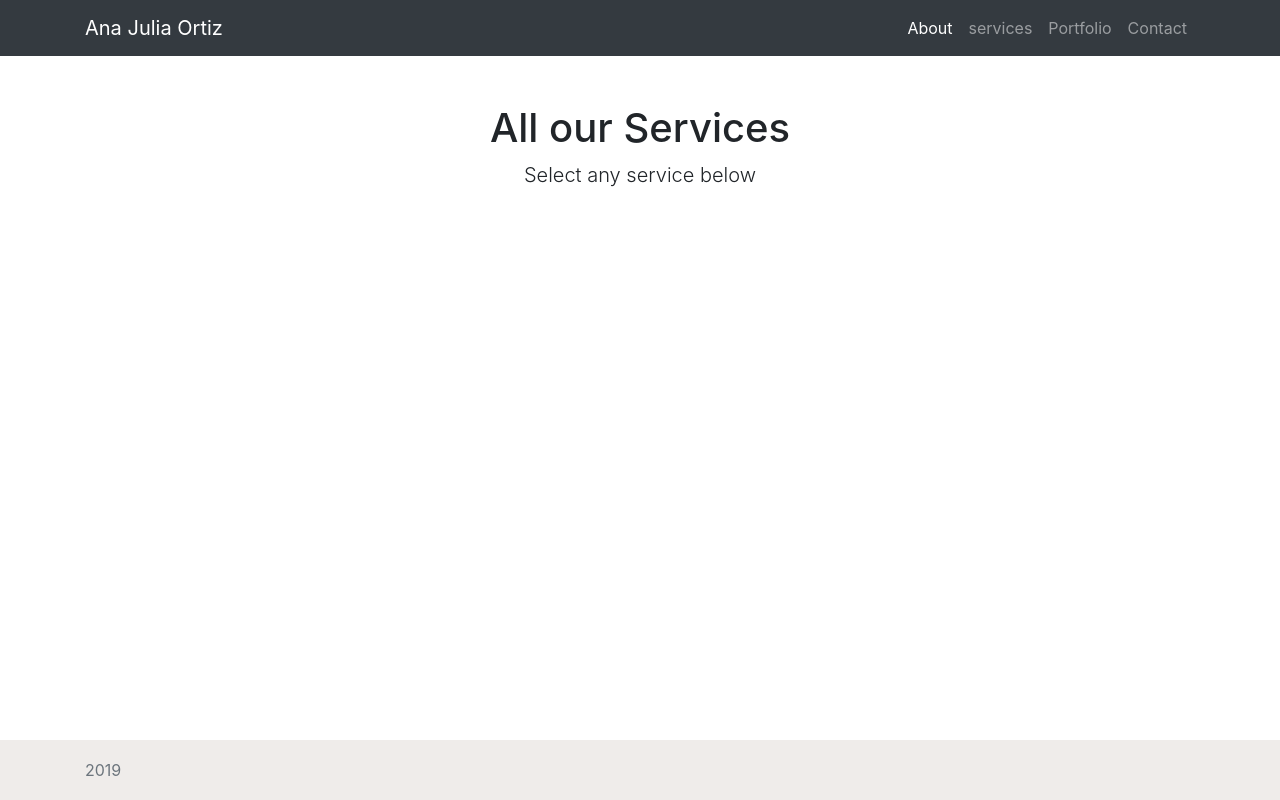
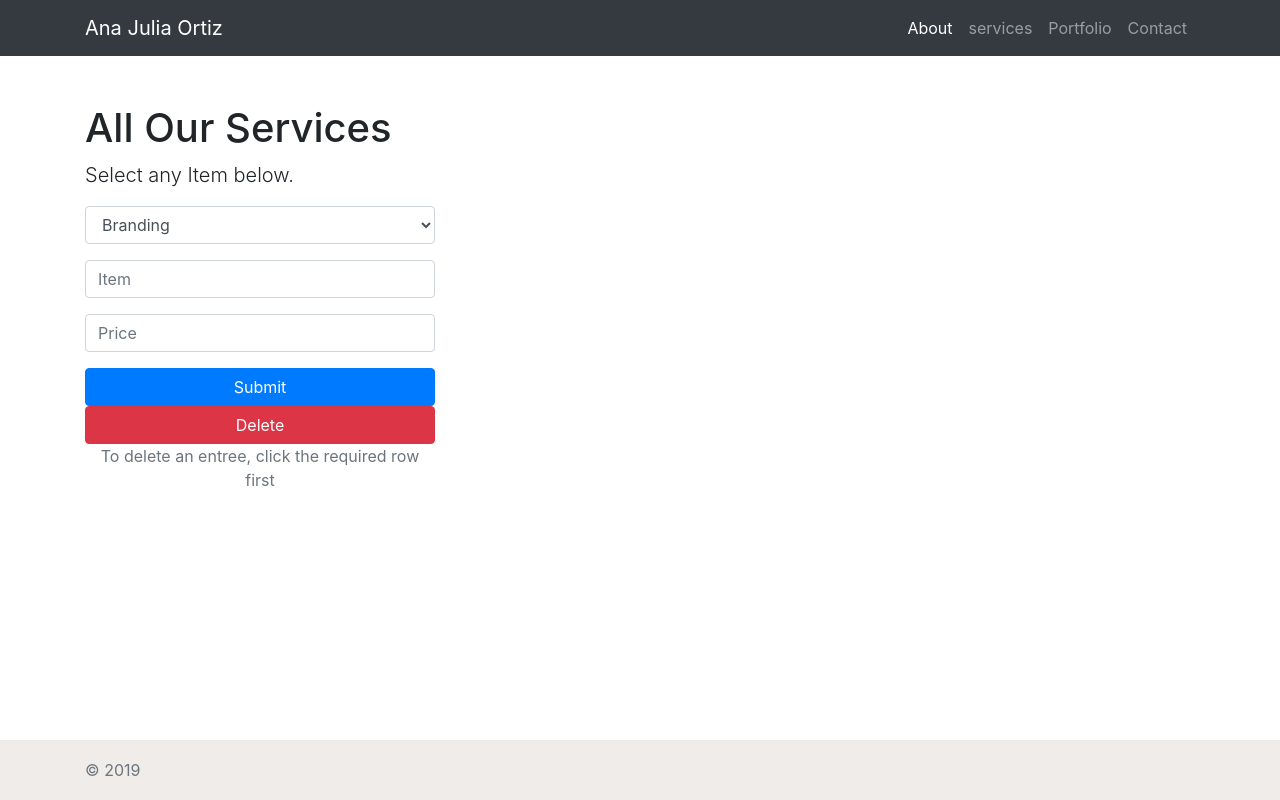
Before and after one commit to anajuls/2017102_ORTIZ-, a website: page views/quote.html in a window 1280 px wide. Drawn offline with Linux system fonts and the light colour scheme; no server answers.

Commit message:
y changes

```diff
--- a/views/quote.html
+++ b/views/quote.html
@@ -48,17 +48,36 @@
   <!-- Page Content -->
  	<div class="container">
 		<div class="row">
-      <div class="col-lg-12 text-center">
-        <h1 class="mt-5">All our Services</h1>
-        <p class="lead">Select any service below</p>
+			<div class="col-lg-12 text-left">
+				<h1 class="mt-5">All Our Services</h1>
+				<p class="lead">Select any Item below.</p>
 			</div>
-      <div id="results" class="col-lg-12"></div>
+			<div id="results" class="col-lg-8 text-center order-3"></div>
+			<div class="col-lg-4 text-center order-2">
+				<form enctype="application/json" action="/post/json" method="post">
+					<div class="form-group">
+						<select class="form-control" name="sec_n">
+							<option value="0">Branding</option>
+							<option value="1">Digital Services</option>
+							<option value="2">Web Design</option>
+							<option value="3">Packaging</option>
+						</select>
+					</div>
+					<div class="form-group">
+						<input class="form-control" type="text" name="item" placeholder="Item">
+					</div>
+					<div class="form-group">
+						<input class="form-control" type="text" name="price" placeholder="Price">
+					</div>
+					<button type="submit" class="btn btn-primary btn-block">Submit</button>
+				</form>
+                    <button id="delete" class="btn btn-block btn-danger">Delete</button>
+                    <p class="text-muted">To delete an entree, click the required row first</p>
 			</div>
 		</div>
-
+	</div>
 	<footer class="footer">
-      <div class="container">
-        <span class="text-muted">2019</span>
+		<div class="container">	<span class="text-muted">&copy; 2019</span>
 		</div>
 	</footer>
 
```
Lines whose indentation alone changed are shown as unchanged.
